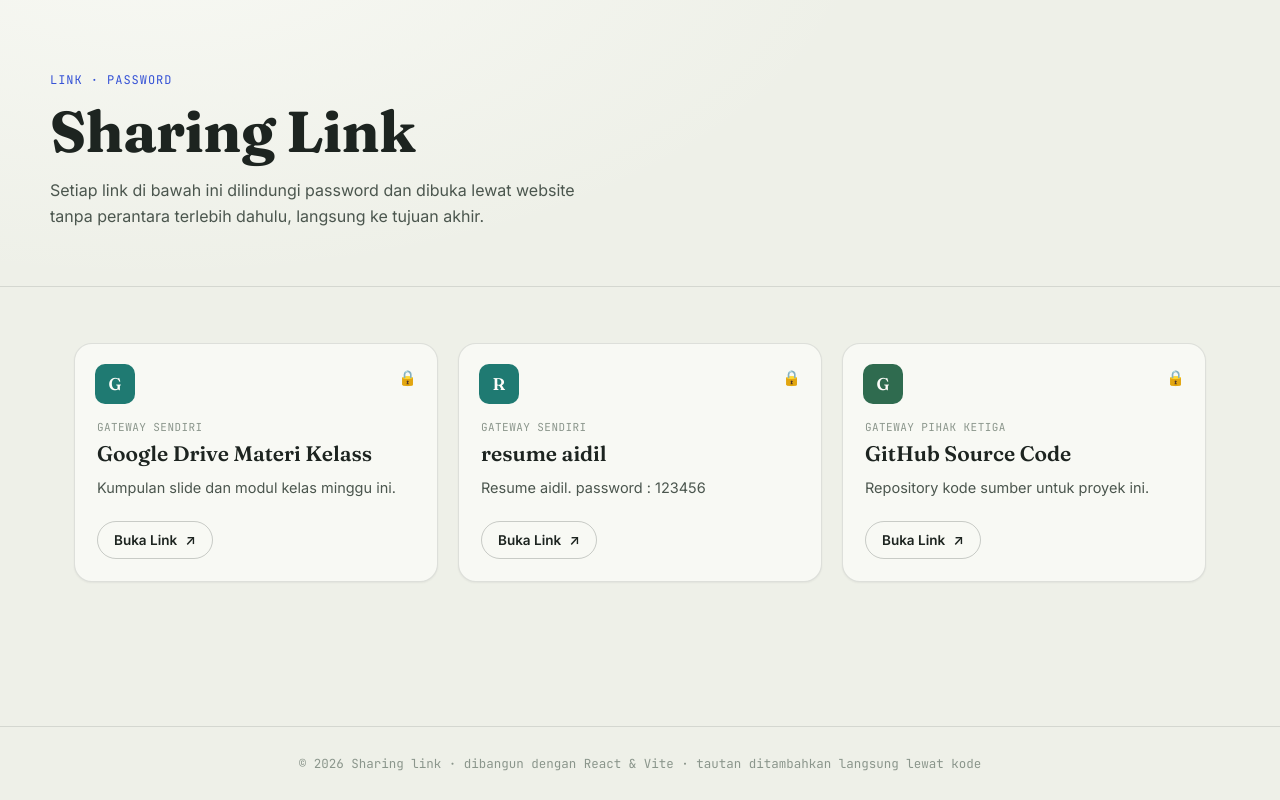
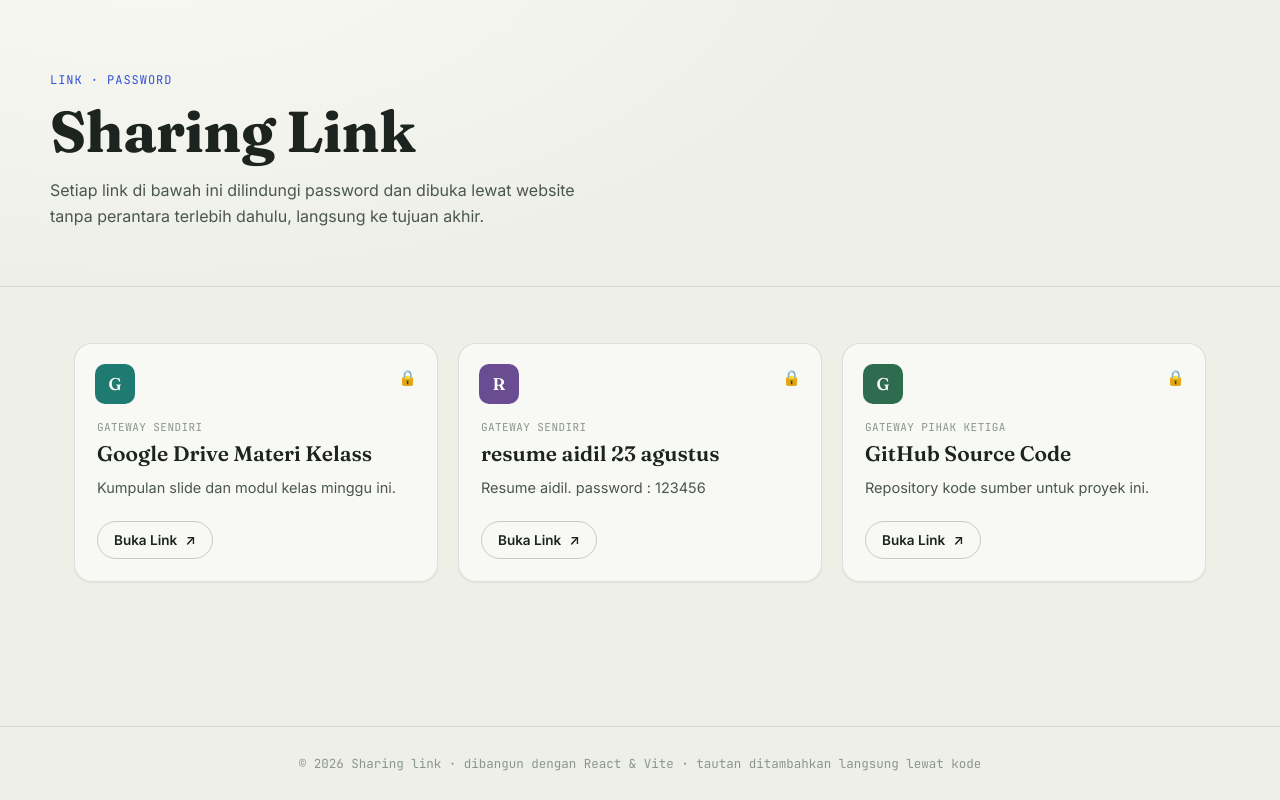
Before and after one commit to rdyt7/link, a React (Vite) app: page / in a window 1280 px wide. Built offline with nearby package versions, Linux system fonts and the light colour scheme.

Commit message:
deploy test

```diff
--- a/src/data/links.js
+++ b/src/data/links.js
@@ -50,7 +50,7 @@
   },
   {
     id: 2,
-    title: "resume aidil",
+    title: "resume aidil 23 agustus",
     description: "Resume aidil. password : 123456",
     gatewayUrl: "https://drive.google.com/drive/folders/1IoPw8MHzsAZOMLFo_3Z6cyiFXPA_HfZN?usp=sharing",
     url: "https://drive.google.com/drive/folders/1IoPw8MHzsAZOMLFo_3Z6cyiFXPA_HfZN?usp=sharing",
```
